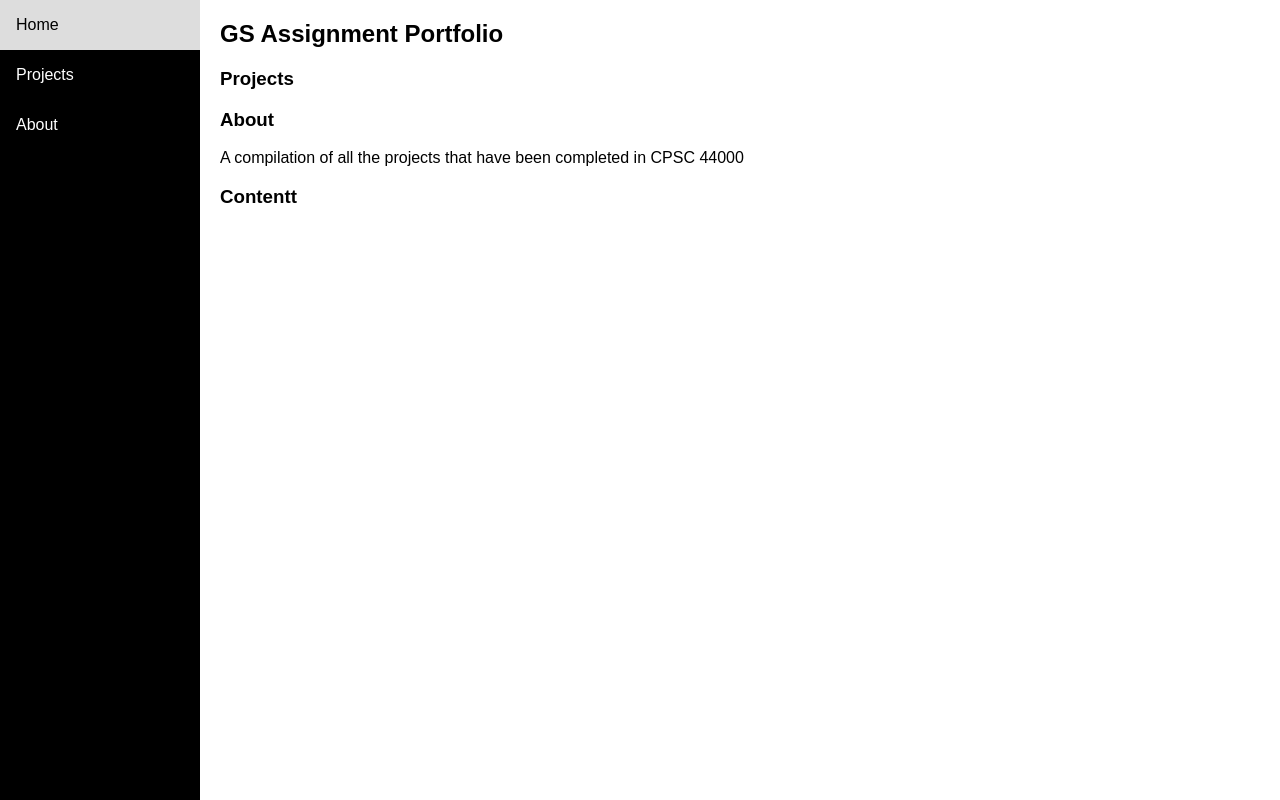
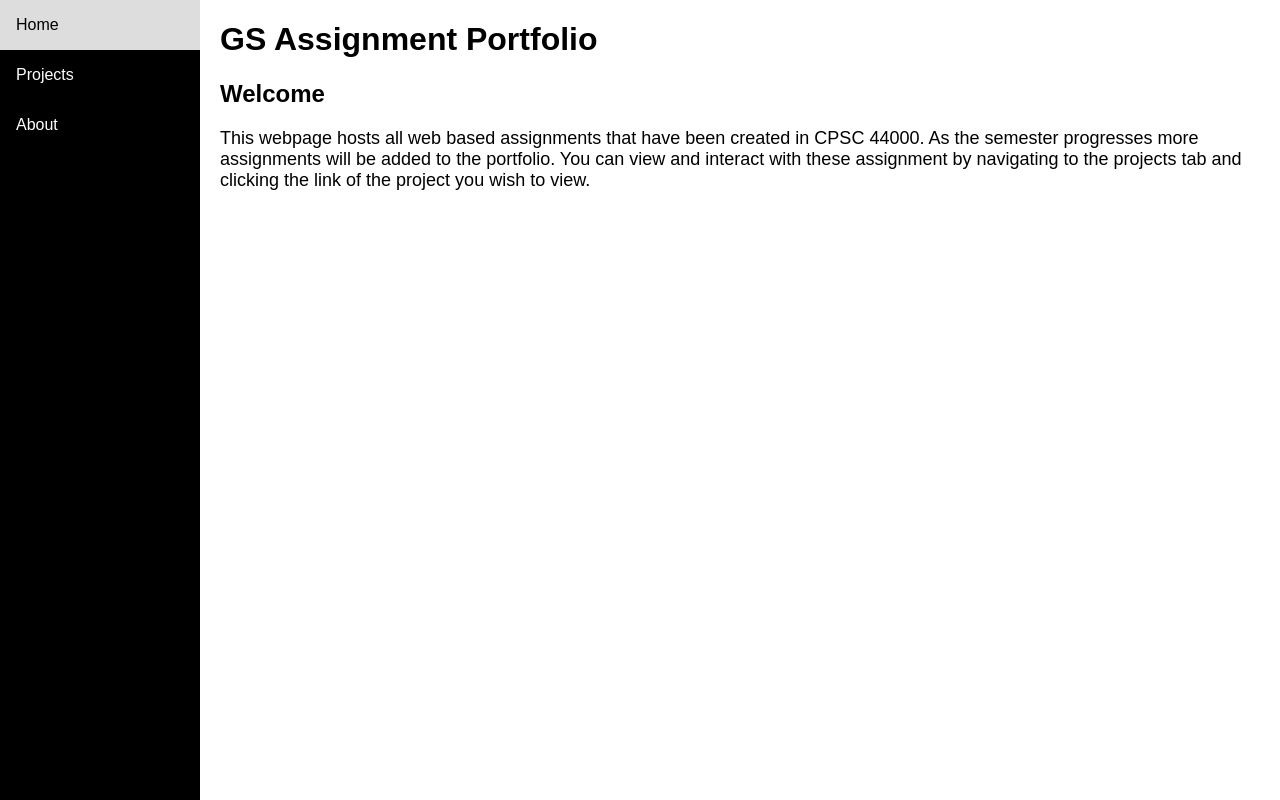
Before and after one commit to GroverSoans/AssignmentPortfolio, a website: page client/index.html in a window 1280 px wide. Drawn offline with Linux system fonts and the light colour scheme.

Commit message:
finishing touches

```diff
--- a/client/StyleSheet.css
+++ b/client/StyleSheet.css
@@ -6,8 +6,19 @@
     margin: 0;
     font-family: Arial, Helvetica, sans-serif;
   }
+  p{
+    font-family: Arial, Helvetica, sans-serif;
+    font-size:large;
+  }
+  h1{
+    font-size: xx-large;
+  }
+  h2{
+    font-size: x-large;
+  }
 
-  /* Style the side navigation */
+
+
   .sidenav {
     height: 100%;
     width: 200px;
@@ -20,7 +31,7 @@
   }
 
 
-  /* Side navigation links */
+
   .sidenav a {
     color: white;
     padding: 16px;
@@ -28,13 +39,13 @@
     display: block;
   }
 
-  /* Change color on hover */
+
   .sidenav a:hover {
     background-color: #ddd;
     color: black;
   }
 
-  /* Style the content */
+
   .content {
     margin-left: 200px;
     padding-left: 20px;
--- a/client/index.html
+++ b/client/index.html
@@ -15,25 +15,18 @@
 </div>
 
 <div class="content">
-  <h2><b>GS</b> Assignment Portfolio </h2>
+  <h1><b>GS</b> Assignment Portfolio </h1>
   <p></p>
 </div>
+<div class="content">
+	<h2>Welcome</h2>
+  <p>This webpage hosts all web based assignments that have been created
+    in CPSC 44000. As the semester progresses more assignments will be added
+    to the portfolio. You can view and interact with these assignment by
+    navigating to the projects tab and clicking the link of the project you
+    wish to view.
+  </p>
 
-<!-- Project Section -->
-<div class="content">
-	<h3>Projects</h3>
-</div>
-
-<!--About Section-->
-<div class="content">
-	<h3>About</h3>
-	<p> A compilation of all the projects that have been completed in CPSC 44000</p>
-</div>
-
-<!-- Content Section -->
-<div class="content">
-	<h3>Contentt</h3>
-    <p></p>
 </div>
 
 
```
Also changed, not shown: client/about.html (+6 -18 lines).
